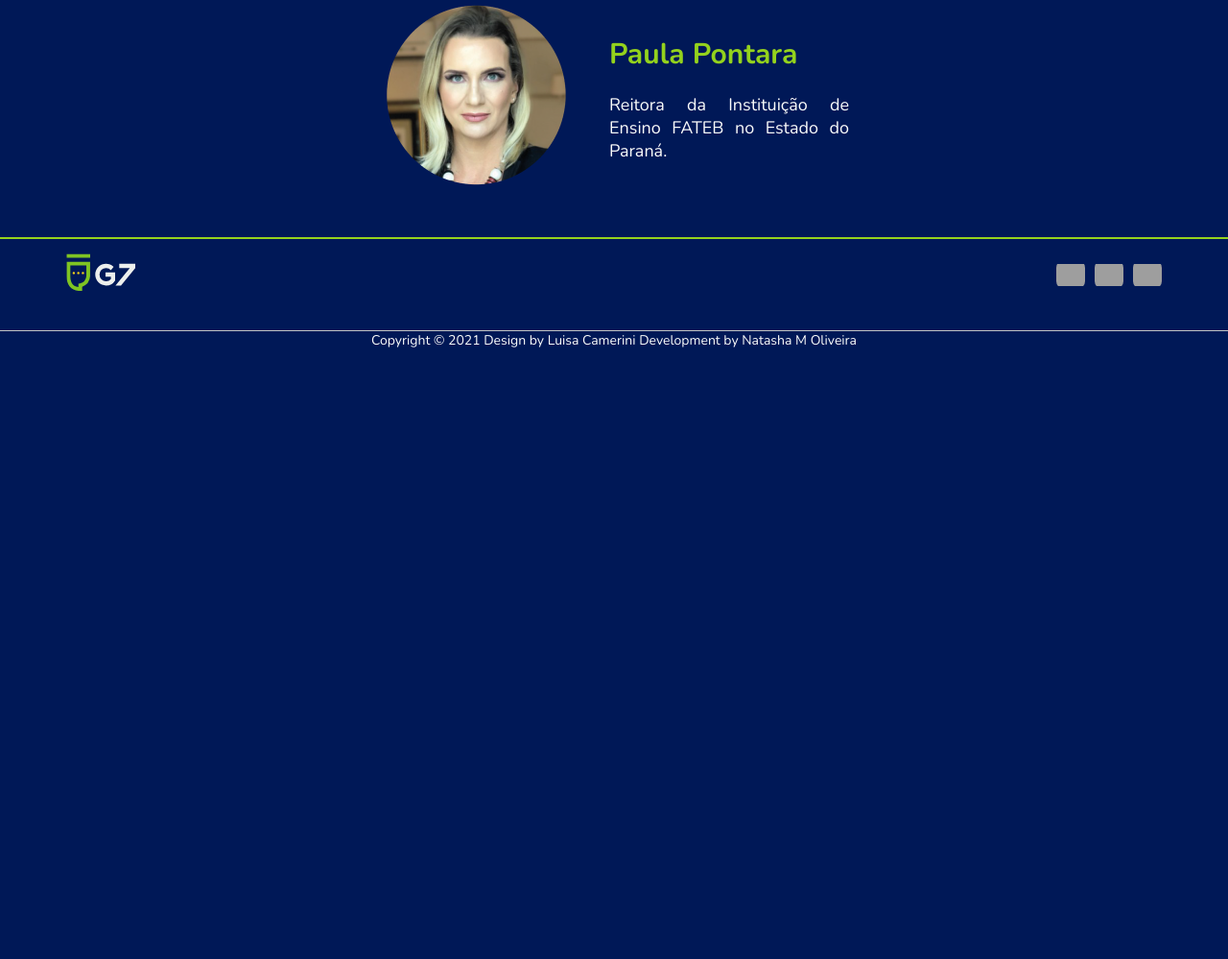
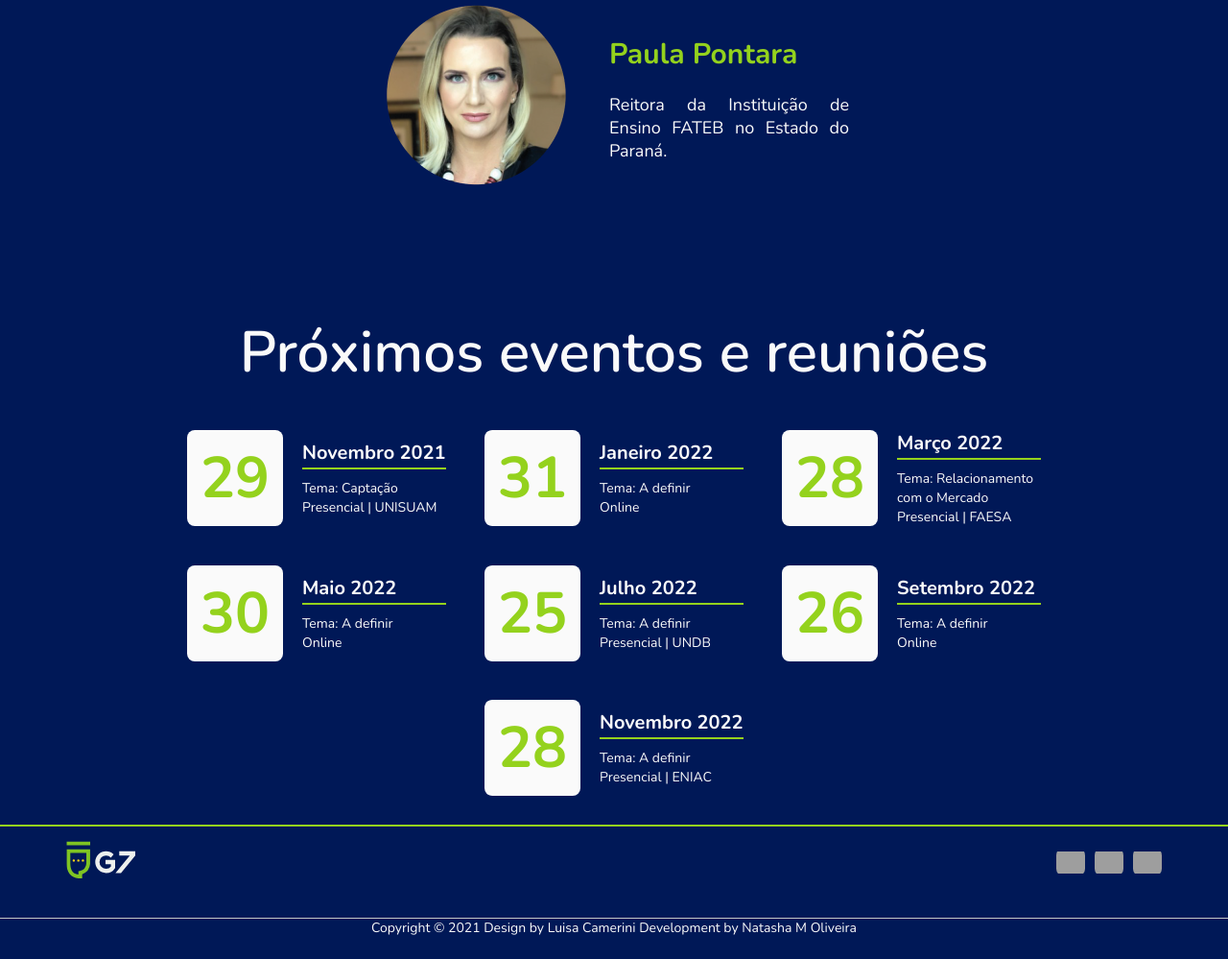
Before and after one commit to natasha-m-oliveira/g7, a PHP site: page / in a window 1280 px wide. Shown: the part 5108-6107 px from the top of the page at 96% size. Before the commit the page ends 5470 px from the top, so only its background shows below. Run offline with PHP 8.4, Linux system fonts and the light colour scheme; some libraries are stand-ins or nearby versions; grey boxes are pictures that could not be loaded.

Commit message:
next events

```diff
--- a/index.html
+++ b/index.html
@@ -384,6 +384,123 @@
                         <p>Reitora da Instituição de Ensino FATEB no Estado do Paraná.</p>
                     </div>
                 </div>
+                <div class="space"></div>
+                <div class="events title" id="events">
+                    <h2>Próximos eventos e reuniões</h2>
+                </div>
+                <div class="event">
+                    <div class="day">
+                        <h3>29</h3>
+                    </div>
+                    <div class="details">
+                        <div class="date">
+                            <h3>Novembro 2021</h3>
+                        </div>
+                        <div class="theme">
+                            <p>Tema: Captação</p>
+                        </div>
+                        <div class="local">
+                            <p>Presencial | UNISUAM</p>
+                        </div>
+                    </div>
+                </div>
+                <div class="event">
+                    <div class="day">
+                        <h3>31</h3>
+                    </div>
+                    <div class="details">
+                        <div class="date">
+                            <h3>Janeiro 2022</h3>
+                        </div>
+                        <div class="theme">
+                            <p>Tema: A definir</p>
+                        </div>
+                        <div class="local">
+                            <p>Online</p>
+                        </div>
+                    </div>
+                </div>
+                <div class="event">
+                    <div class="day">
+                        <h3>28</h3>
+                    </div>
+                    <div class="details">
+                        <div class="date">
+                            <h3>Março 2022</h3>
+                        </div>
+                        <div class="theme">
+                            <p>Tema: Relacionamento</p>
+                            <p>com o Mercado</p>
+                        </div>
+                        <div class="local">
+                            <p>Presencial | FAESA</p>
+                        </div>
+                    </div>
+                </div>
+                <div class="event">
+                    <div class="day">
+                        <h3>30</h3>
+                    </div>
+                    <div class="details">
+                        <div class="date">
+                            <h3>Maio 2022</h3>
+                        </div>
+                        <div class="theme">
+                            <p>Tema: A definir</p>
+                        </div>
+                        <div class="local">
+                            <p>Online</p>
+                        </div>
+                    </div>
+                </div>
+                <div class="event">
+                    <div class="day">
+                        <h3>25</h3>
+                    </div>
+                    <div class="details">
+                        <div class="date">
+                            <h3>Julho 2022</h3>
+                        </div>
+                        <div class="theme">
+                            <p>Tema: A definir</p>
+                        </div>
+                        <div class="local">
+                            <p>Presencial | UNDB</p>
+                        </div>
+                    </div>
+                </div>
+                <div class="event">
+                    <div class="day">
+                        <h3>26</h3>
+                    </div>
+                    <div class="details">
+                        <div class="date">
+                            <h3>Setembro 2022</h3>
+                        </div>
+                        <div class="theme">
+                            <p>Tema: A definir</p>
+                        </div>
+                        <div class="local">
+                            <p>Online</p>
+                        </div>
+                    </div>
+                </div>
+                <div class="event">
+                    <div class="day">
+                        <h3>28</h3>
+                    </div>
+                    <div class="details">
+                        <div class="date">
+                            <h3>Novembro 2022</h3>
+                        </div>
+                        <div class="theme">
+                            <p>Tema: A definir</p>
+                        </div>
+                        <div class="local">
+                            <p>Presencial | ENIAC</p>
+                        </div>
+                    </div>
+                </div>
             </div>
         </main>
         <footer>
--- a/styles/home.css
+++ b/styles/home.css
@@ -325,6 +325,48 @@ p {
     color: var(--green);
 }
 
+/*Events*/
+
+.events.title{
+    margin-bottom: 3rem;
+}
+.event {
+    margin: 2rem;
+    display: flex;
+    justify-content: center;
+    align-items: center;
+}
+
+.event .day {
+    display: flex;
+    align-items: center;
+    justify-content: center;
+    background: var(--white);
+    width: 10rem;
+    height: 10rem;
+    margin-right: 2rem;
+}
+.event .day h3{
+    color: var(--green);
+    font-size: 6rem;
+}
+.event .details{
+    width: 15rem;
+}
+.event .details p{
+    font-size: 1.4rem;
+    line-height: 2rem;
+}
+.event .details .date h3{
+    font-size: 2rem;
+    line-height: 3rem;
+}
+.event .details .date{
+    margin-bottom: 1rem;
+    border-bottom: 0.2rem solid var(--green);
+    border-radius: 0;
+}
+
 /*Footer*/
 
 .content footer {
@@ -481,4 +523,7 @@ footer .second-line a:hover {
     .container .contact {
         margin-bottom: 2rem;
     }
+    .container .events.title{
+        margin-bottom: 2rem;
+    }
 }
```
